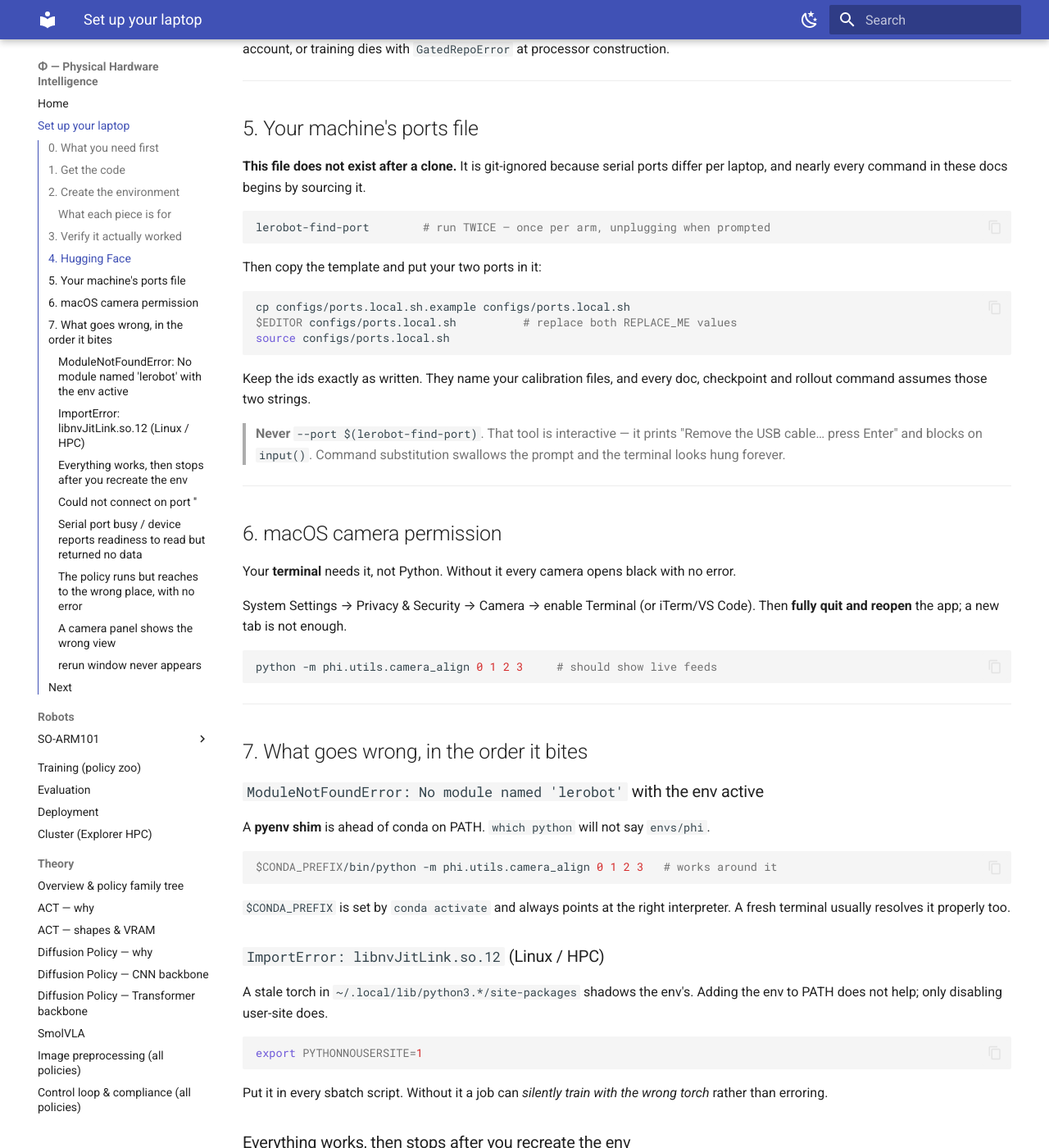
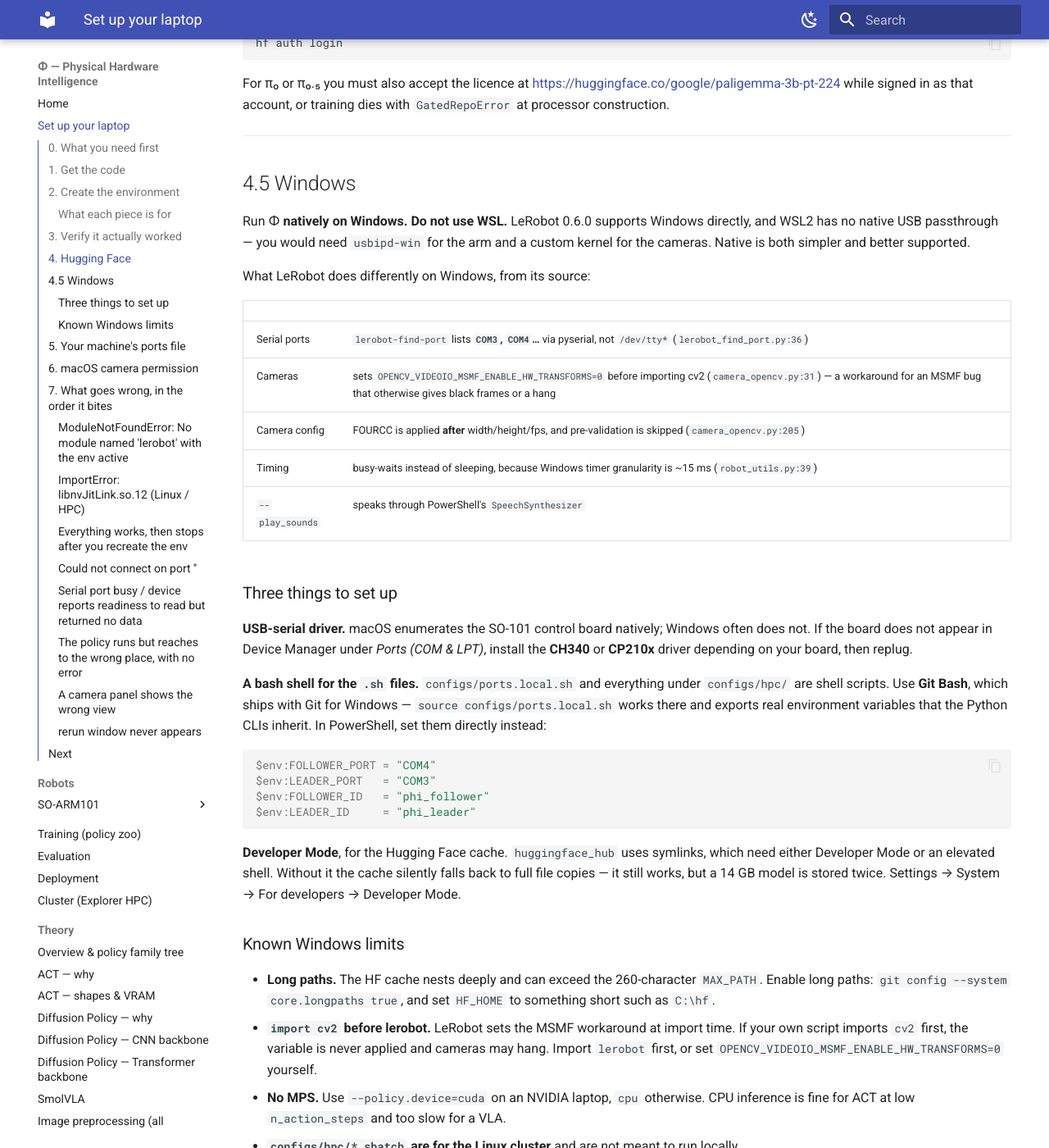
Before and after one commit to physical-hardware-intelligence/phi, an MkDocs documentation site: the page built from docs/00-setup-your-laptop.md, in a window 1280 px wide and 1400 px high, scrolled down 2656 px. Shown: the whole window at 82% size. Built offline with MkDocs 1.6.1 and Material for MkDocs 9.7.7, drawn with Linux system fonts in a browser that asks for light colours; some of the changed text lies outside the part shown.

Commit message:
docs: Windows, and a real Windows bug in watch_rollouts
Yash: why no Windows. Fair -- I wrote "macOS / Ubuntu" and silently dropped
the platform most of a student club actually owns.

Checked LeRobot 0.6.0's source rather than guessing, and it has genuine
first-class Windows support, so the guidance is NATIVE WINDOWS, NOT WSL.
WSL2 has no USB passthrough: the arm would need usbipd-win and the cameras
a custom kernel, to reach a worse place than native.

What the source actually does differently, now documented with line refs:

  lerobot_find_port.py:36   lists COM3/COM4 via pyserial, not /dev/tty*
  camera_opencv.py:31       sets OPENCV_VIDEOIO_MSMF_ENABLE_HW_TRANSFORMS=0
                            before importing cv2, working around an MSMF bug
                            that otherwise gives black frames or a hang
  camera_opencv.py:205      FOURCC applied AFTER size and fps, validation
                            skipped beforehand
  robot_utils.py:39         busy-waits, because Windows timer granularity
                            is ~15 ms
  utils.py:125              --play_sounds speaks via PowerShell

Plus the three things a Windows student must set up that no code can do for
them: the CH340/CP210x USB-serial driver (macOS enumerates the board
natively, Windows often does not), Git Bash or explicit $env: assignments
because our config files are .sh, and Developer Mode so the HF cache can use
symlinks instead of silently storing a 14 GB model twice.

AND a real bug this turned up in our own tool. watch_rollouts checked the
port with Path(port).exists(). On Windows a port is "COM3", which is not a
filesystem path, so that is False and the preflight would reject a perfectly
good port -- then print "NO USB serial devices are visible at all", because
the fallback globbed /dev. Both wrong on Windows, and the second is
actively misleading.

Fixed by asking pyserial, unioned with the /dev/tty glob, because neither
source alone is complete: pyserial reports /dev/cu.* on macOS while our
ports.local.sh uses /dev/tty.*, which pyserial does not list at all.

Co-Authored-By: Claude Opus 5 <noreply@anthropic.com>

````diff
--- a/docs/00-setup-your-laptop.md
+++ b/docs/00-setup-your-laptop.md
@@ -13,7 +13,7 @@ motors, calibration, cameras — comes after, and assumes you finished this.
 |---|---|---|
 | **git** | clone the repo | `git --version` |
 | **conda** (miniforge) | the env is a conda env, not a venv, because `ffmpeg` is a conda package | `conda --version` |
-| **macOS 13+ / Ubuntu 22.04+** | Apple Silicon or an NVIDIA box | — |
+| **macOS 13+, Ubuntu 22.04+, or Windows 10/11** | all three are supported; see the platform notes below | — |
 | ~15 GB free | env is ~8 GB, datasets add more | `df -h ~` |
 
 No conda? Install **miniforge**, not Anaconda — smaller, conda-forge by default, which is
@@ -26,7 +26,12 @@ brew install miniforge && conda init "$(basename "$SHELL")"
 wget -qO- https://github.com/conda-forge/miniforge/releases/latest/download/Miniforge3-Linux-x86_64.sh | bash
 ```
 
-Open a **new terminal** afterwards. `conda init` edits your shell rc and the current shell
+Windows: download the Miniforge3 Windows installer from the
+[releases page](https://github.com/conda-forge/miniforge/releases/latest), then use the
+**Miniforge Prompt** from the Start menu. To use PowerShell instead, run `conda init powershell`
+once.
+
+Open a **new terminal** afterwards. `conda init` edits your shell profile and the current shell
 will not have it.
 
 ---
@@ -117,6 +122,59 @@ training dies with `GatedRepoError` at processor construction.
 
 ---
 
+## 4.5 Windows
+
+Run Φ **natively on Windows. Do not use WSL.** LeRobot 0.6.0 supports Windows directly, and
+WSL2 has no native USB passthrough — you would need `usbipd-win` for the arm and a custom
+kernel for the cameras. Native is both simpler and better supported.
+
+What LeRobot does differently on Windows, from its source:
+
+| | |
+|---|---|
+| Serial ports | `lerobot-find-port` lists **`COM3`, `COM4`…** via pyserial, not `/dev/tty*` (`lerobot_find_port.py:36`) |
+| Cameras | sets `OPENCV_VIDEOIO_MSMF_ENABLE_HW_TRANSFORMS=0` before importing cv2 (`camera_opencv.py:31`) — a workaround for an MSMF bug that otherwise gives black frames or a hang |
+| Camera config | FOURCC is applied **after** width/height/fps, and pre-validation is skipped (`camera_opencv.py:205`) |
+| Timing | busy-waits instead of sleeping, because Windows timer granularity is ~15 ms (`robot_utils.py:39`) |
+| `--play_sounds` | speaks through PowerShell's `SpeechSynthesizer` |
+
+### Three things to set up
+
+**USB-serial driver.** macOS enumerates the SO-101 control board natively; Windows often does
+not. If the board does not appear in Device Manager under *Ports (COM & LPT)*, install the
+**CH340** or **CP210x** driver depending on your board, then replug.
+
+**A bash shell for the `.sh` files.** `configs/ports.local.sh` and everything under
+`configs/hpc/` are shell scripts. Use **Git Bash**, which ships with Git for Windows —
+`source configs/ports.local.sh` works there and exports real environment variables that the
+Python CLIs inherit. In PowerShell, set them directly instead:
+
+```powershell
+$env:FOLLOWER_PORT = "COM4"
+$env:LEADER_PORT   = "COM3"
+$env:FOLLOWER_ID   = "phi_follower"
+$env:LEADER_ID     = "phi_leader"
+```
+
+**Developer Mode**, for the Hugging Face cache. `huggingface_hub` uses symlinks, which need
+either Developer Mode or an elevated shell. Without it the cache silently falls back to full
+file copies — it still works, but a 14 GB model is stored twice. Settings → System → For
+developers → Developer Mode.
+
+### Known Windows limits
+
+- **Long paths.** The HF cache nests deeply and can exceed the 260-character `MAX_PATH`.
+  Enable long paths: `git config --system core.longpaths true`, and set
+  `HF_HOME` to something short such as `C:\hf`.
+- **`import cv2` before lerobot.** LeRobot sets the MSMF workaround at import time. If your own
+  script imports `cv2` first, the variable is never applied and cameras may hang. Import
+  `lerobot` first, or set `OPENCV_VIDEOIO_MSMF_ENABLE_HW_TRANSFORMS=0` yourself.
+- **No MPS.** Use `--policy.device=cuda` on an NVIDIA laptop, `cpu` otherwise. CPU inference is
+  fine for ACT at low `n_action_steps` and too slow for a VLA.
+- **`configs/hpc/*.sbatch` are for the Linux cluster** and are not meant to run locally.
+
+---
+
 ## 5. Your machine's ports file
 
 **This file does not exist after a clone.** It is git-ignored because serial ports differ per
@@ -125,6 +183,9 @@ laptop, and nearly every command in these docs begins by sourcing it.
 ```bash
 lerobot-find-port        # run TWICE — once per arm, unplugging when prompted
 ```
+
+On macOS and Linux this prints `/dev/tty.usbmodem…` or `/dev/ttyACM0`. On Windows it prints
+`COM3`-style names, and those are what go in the file.
 
 Then copy the template and put your two ports in it:
 
````
Also changed, not shown: 1 other file.
